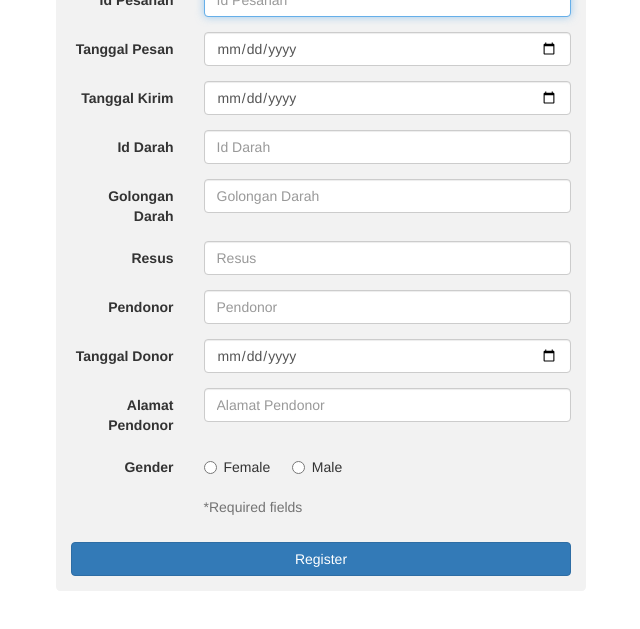
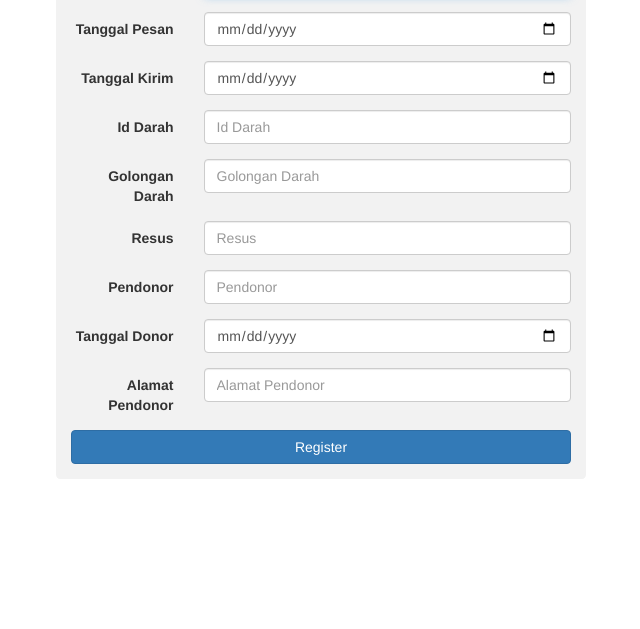
Before and after one commit to GandhiNugroho/SI_BankDarah, a plain HTML site: page SI_BDapps/web/pesandarah.html in a window 1280 px wide. Shown: the part 151-780 px from the top of the page, without its empty margins (319-959 px from the left). Drawn offline with nearby package versions, Linux system fonts and the light colour scheme.

Commit message:
APPS V 1.7

```diff
--- a/SI_BDapps/web/pesandarah.html
+++ b/SI_BDapps/web/pesandarah.html
@@ -35,7 +35,6 @@ and open the template in the editor.
         </style>
     </head>
     <body>
-        <br>
         <br>
         <div class="container">
             <form class="form-horizontal" role="form">
@@ -95,28 +94,7 @@ and open the template in the editor.
                     </div>
                 </div>
 
-                <div class="form-group">
-                    <label class="control-label col-sm-3">Gender</label>
-                    <div class="col-sm-6">
-                        <div class="row">
-                            <div class="col-sm-4">
-                                <label class="radio-inline">
-                                    <input type="radio" id="femaleRadio" value="Female">Female
-                                </label>
-                            </div>
-                            <div class="col-sm-4">
-                                <label class="radio-inline">
-                                    <input type="radio" id="maleRadio" value="Male">Male
-                                </label>
-                            </div>
-                        </div>
-                    </div>
-                </div> <!-- /.form-group -->
-                <div class="form-group">
-                    <div class="col-sm-9 col-sm-offset-3">
-                        <span class="help-block">*Required fields</span>
-                    </div>
-                </div>
+
                 <button type="submit" class="btn btn-primary btn-block">Register</button>
             </form> <!-- /form -->
         </div> <!-- ./container -->
```
